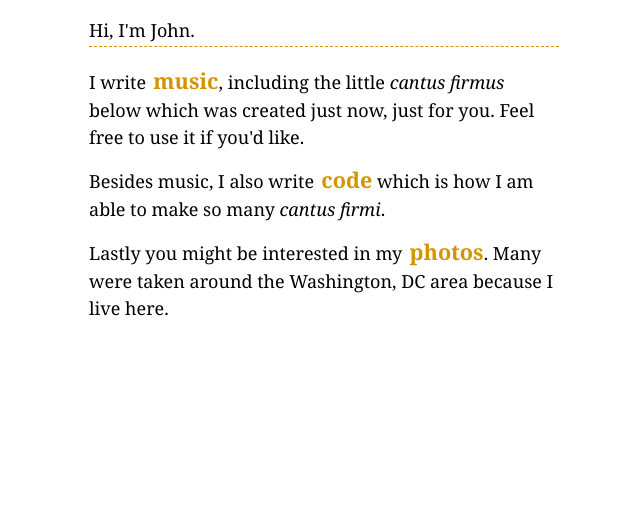
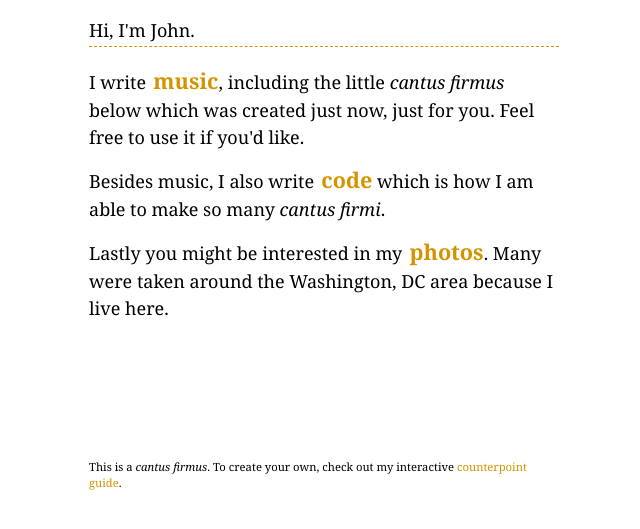
Before and after one commit to ave-llan/Music-portfolio-site, a plain HTML site: page static/index.html in a window 1280 px wide. Shown: the part 111-640 px from the top of the page, without its empty margins (316-956 px from the left). Drawn offline with Linux system fonts and the light colour scheme; a script that the page names is missing.

Commit message:
add link to counterpoint guide

```diff
--- a/static/index.html
+++ b/static/index.html
@@ -62,6 +62,11 @@
         <div class="vexflow">
             <canvas width=500 height=120></canvas>
         </div>
+        <div class='aside'>
+            <p>
+                This is a <i>cantus firmus</i>. To create your own, check out my interactive <a href="http://musicmachine.io">counterpoint guide</a>.
+            </p>
+        </div>
 
 
         <script src="http://www.vexflow.com/support/vexflow-min.js"></script>
--- a/static/main.css
+++ b/static/main.css
@@ -134,6 +134,14 @@ canvas {
    margin-left: -20px; /* negate the extra padding vexflow adds on canvas */
 }
 
+.aside {
+    font-size: 0.75em;
+}
+
+.aside a {
+    color: #D49400;
+}
+
 
 /* Music Page content */
 
```
